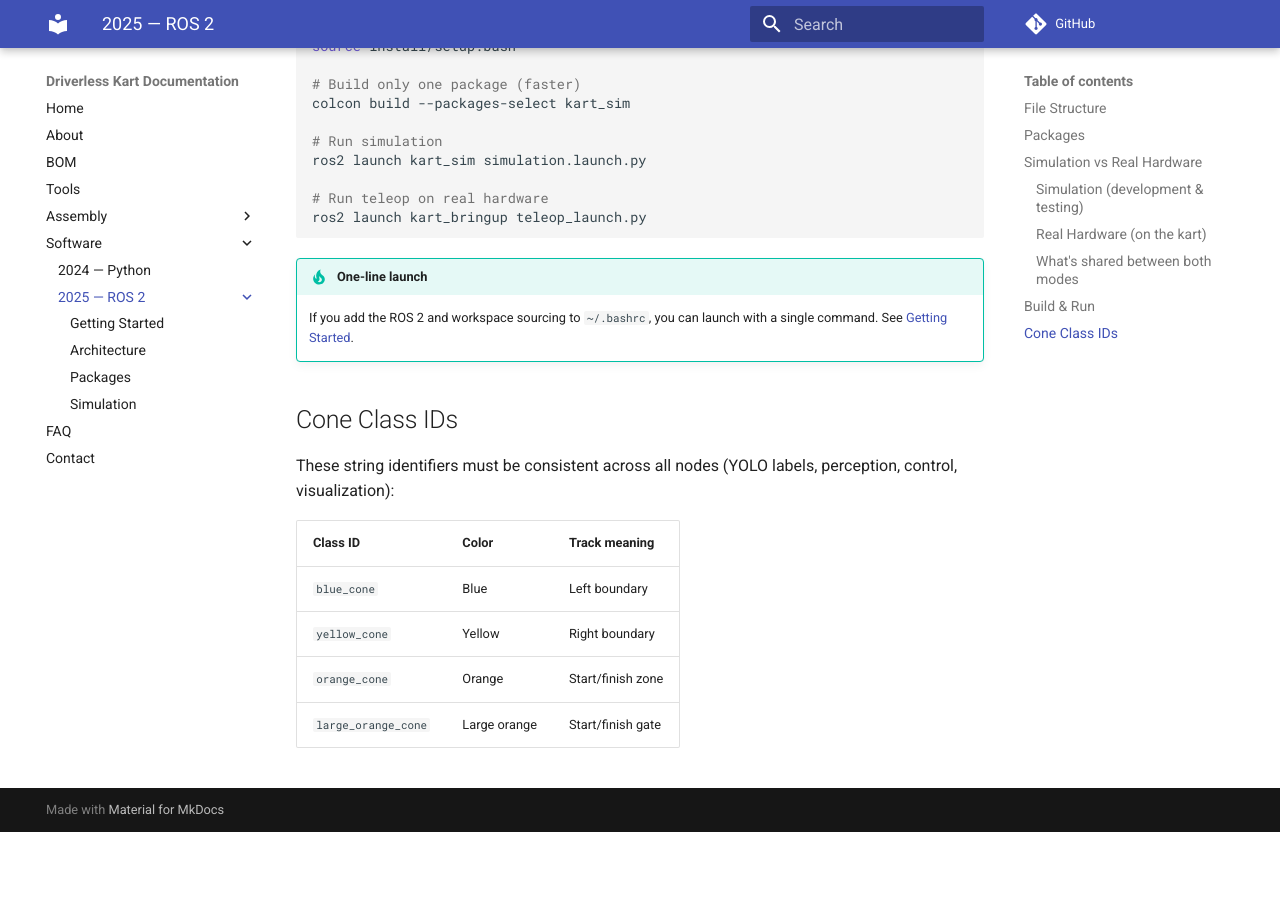
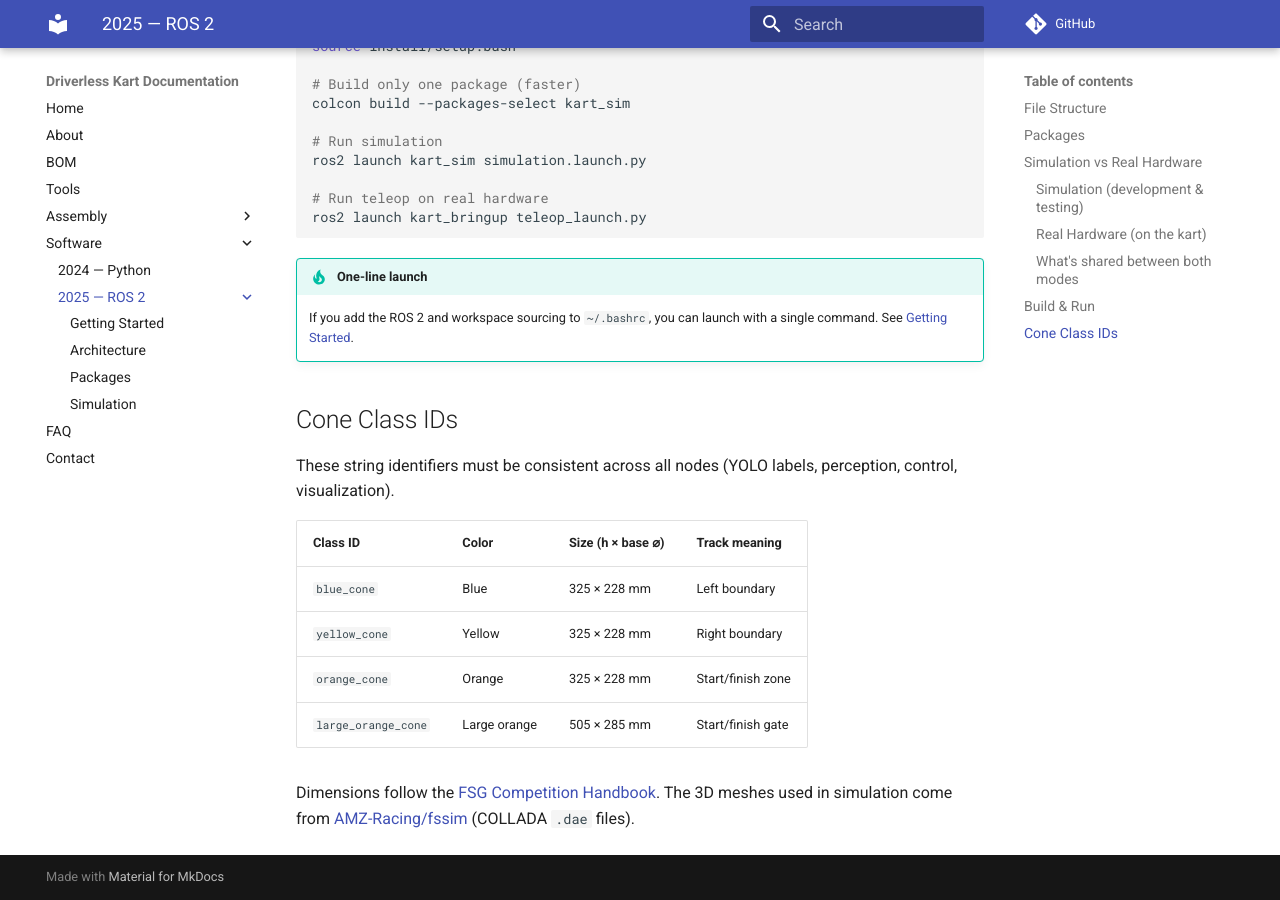
Before and after one commit to UM-Driverless/kart_docs, an MkDocs documentation site: the page built from docs/software/ros2/index.md, in a window 1280 px wide and 900 px high, scrolled down 3690 px. Built offline with MkDocs 1.6.1 and Material for MkDocs 9.7.7, drawn with Linux system fonts in a browser that asks for light colours; comment, search, counter and statistics services are not loaded; before the commit the page ends 4522 px from its top, so only the background shows below that.

Commit message:
Add cone dimensions and source links to class ID table
Added FSG-spec dimensions (325×228mm small, 505×285mm large) and
links to FSG Competition Handbook and AMZ-Racing/fssim 3D meshes.

Co-Authored-By: Claude Opus 4.6 <noreply@anthropic.com>

```diff
--- a/docs/software/ros2/index.md
+++ b/docs/software/ros2/index.md
@@ -147,11 +147,13 @@ ros2 launch kart_bringup teleop_launch.py
 
 ## Cone Class IDs
 
-These string identifiers must be consistent across all nodes (YOLO labels, perception, control, visualization):
+These string identifiers must be consistent across all nodes (YOLO labels, perception, control, visualization).
 
-| Class ID | Color | Track meaning |
-|---|---|---|
-| `blue_cone` | Blue | Left boundary |
-| `yellow_cone` | Yellow | Right boundary |
-| `orange_cone` | Orange | Start/finish zone |
-| `large_orange_cone` | Large orange | Start/finish gate |
+| Class ID | Color | Size (h × base ⌀) | Track meaning |
+|---|---|---|---|
+| `blue_cone` | Blue | 325 × 228 mm | Left boundary |
+| `yellow_cone` | Yellow | 325 × 228 mm | Right boundary |
+| `orange_cone` | Orange | 325 × 228 mm | Start/finish zone |
+| `large_orange_cone` | Large orange | 505 × 285 mm | Start/finish gate |
+
+Dimensions follow the [FSG Competition Handbook](https://www.formulastudent.de/fsg_overview/rules/). The 3D meshes used in simulation come from [AMZ-Racing/fssim](https://github.com/AMZ-Racing/fssim/tree/master/fssim_gazebo/models) (COLLADA `.dae` files).
```
